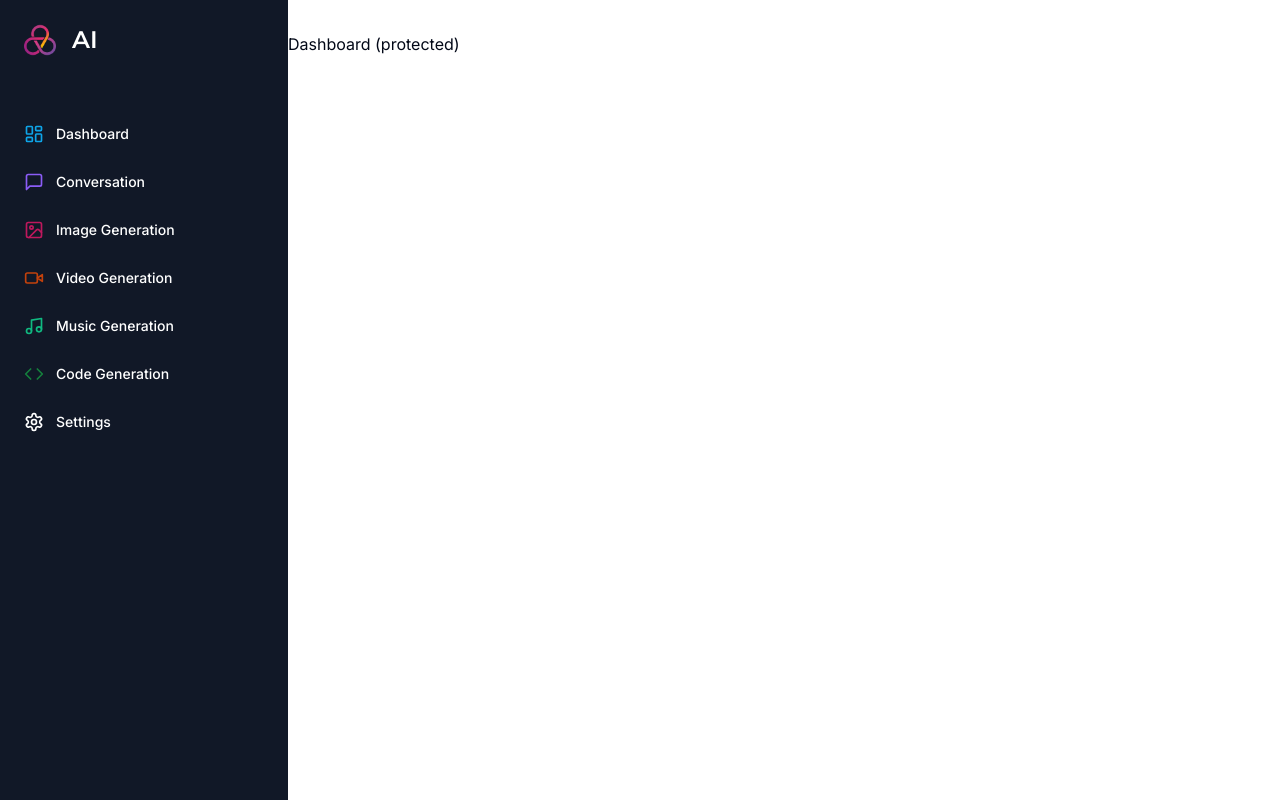
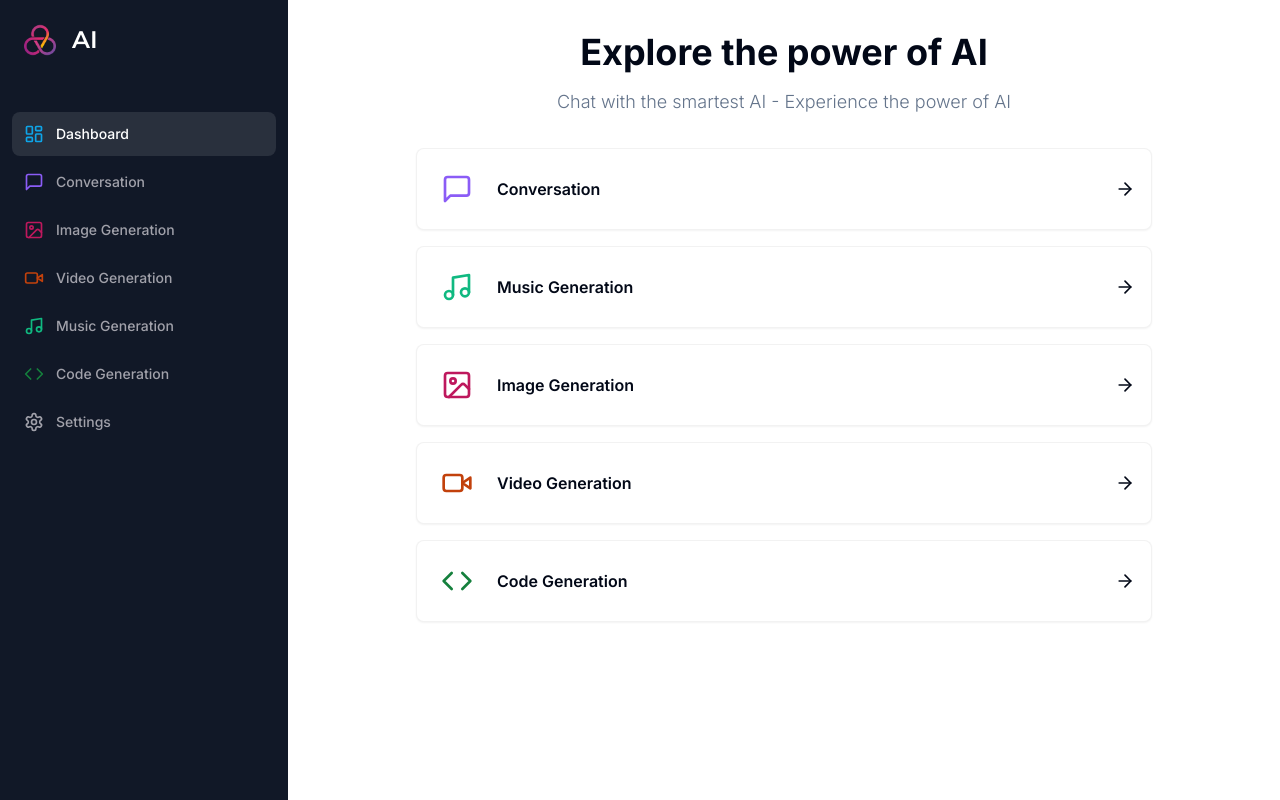
Before and after one commit to nikext/AI-Content-Generation-Platform, a Next.js app: page /dashboard in a window 1280 px wide. Built offline with nearby package versions, Linux system fonts and the light colour scheme.

Commit message:
implement and enhance dashboard page

```diff
--- a/app/(dashboard)/(routes)/dashboard/page.tsx
+++ b/app/(dashboard)/(routes)/dashboard/page.tsx
@@ -1,9 +1,43 @@
-const Dashboard = () => {
+"use client";
+
+import { ArrowRight } from "lucide-react";
+import { useRouter } from "next/navigation";
+
+import { Card } from "@/components/ui/card";
+import { cn } from "@/lib/utils";
+
+import { tools } from "@/constants";
+
+export default function HomePage() {
+  const router = useRouter();
+
   return (
     <div>
-      <p>Dashboard (protected)</p>
+      <div className="mb-8 space-y-4">
+        <h2 className="text-2xl md:text-4xl font-bold text-center">
+          Explore the power of AI
+        </h2>
+        <p className="text-muted-foreground font-light text-sm md:text-lg text-center">
+          Chat with the smartest AI - Experience the power of AI
+        </p>
+      </div>
+      <div className="px-4 md:px-20 lg:px-32 space-y-4">
+        {tools.map((tool) => (
+          <Card
+            onClick={() => router.push(tool.href)}
+            key={tool.href}
+            className="p-4 border-black/5 flex items-center justify-between hover:shadow-md transition cursor-pointer"
+          >
+            <div className="flex items-center gap-x-4">
+              <div className={cn("p-2 w-fit rounded-md", tool.bgColor)}>
+                <tool.icon className={cn("w-8 h-8", tool.color)} />
+              </div>
+              <div className="font-semibold">{tool.label}</div>
+            </div>
+            <ArrowRight className="w-5 h-5" />
+          </Card>
+        ))}
+      </div>
     </div>
   );
-};
-
-export default Dashboard;
+}
--- a/components/mobile-sidebar.tsx
+++ b/components/mobile-sidebar.tsx
@@ -4,8 +4,19 @@ import { Menu } from "lucide-react";
 import { Button } from "@/components/ui/button";
 import { Sheet, SheetContent, SheetTrigger } from "@/components/ui/sheet";
 import Sidebar from "@/components/sidebar";
+import { useEffect, useState } from "react";
 
 const MobileSidebar = () => {
+  const [isMounted, setIsMounted] = useState(false);
+
+  useEffect(() => {
+    setIsMounted(true);
+  }, []);
+
+  if (!isMounted) {
+    return null;
+  }
+
   return (
     <Sheet>
       <SheetTrigger>
--- a/components/sidebar.tsx
+++ b/components/sidebar.tsx
@@ -3,57 +3,68 @@
 import { Montserrat } from "next/font/google";
 import Image from "next/image";
 import Link from "next/link";
-import { Code, ImageIcon, LayoutDashboard, MessageSquare, Music, Settings, VideoIcon } from "lucide-react";
+import {
+  Code,
+  ImageIcon,
+  LayoutDashboard,
+  MessageSquare,
+  Music,
+  Settings,
+  VideoIcon,
+} from "lucide-react";
 
 import { cn } from "@/lib/utils";
+import { usePathname } from "next/navigation";
 
 const montserrat = Montserrat({ weight: "600", subsets: ["latin"] });
 
 const routes = [
   {
-      label: 'Dashboard',
+    label: "Dashboard",
     icon: LayoutDashboard,
-      href: '/dashboard',
-      color: "text-sky-500"
+    href: "/dashboard",
+    color: "text-sky-500",
   },
   {
-      label: 'Conversation',
+    label: "Conversation",
     icon: MessageSquare,
-      href: '/conversation',
+    href: "/conversation",
     color: "text-violet-500",
   },
   {
-      label: 'Image Generation',
+    label: "Image Generation",
     icon: ImageIcon,
     color: "text-pink-700",
-      href: '/image',
+    href: "/image",
   },
   {
-      label: 'Video Generation',
+    label: "Video Generation",
     icon: VideoIcon,
     color: "text-orange-700",
-      href: '/video',
+    href: "/video",
   },
   {
-      label: 'Music Generation',
+    label: "Music Generation",
     icon: Music,
     color: "text-emerald-500",
-      href: '/music',
+    href: "/music",
   },
   {
-      label: 'Code Generation',
+    label: "Code Generation",
     icon: Code,
     color: "text-green-700",
-      href: '/code',
+    href: "/code",
   },
   {
-      label: 'Settings',
+    label: "Settings",
     icon: Settings,
-      href: '/settings',
+    href: "/settings",
   },
 ];
 
 const Sidebar = () => {
+  const pathname = usePathname();
+
   return (
     <div className="space-y-4 py-4 flex flex-col h-full bg-[#111827] text-white">
       <div className="px-3 py-2 flex-1">
@@ -70,7 +81,9 @@ const Sidebar = () => {
               href={route.href}
               className={cn(
                 "text-sm group flex p-3 w-full justify-start font-medium cursor-pointer hover:text-white hover:bg-white/10 rounded-lg transition",
-
+                pathname === route.href
+                  ? "text-white bg-white/10"
+                  : "text-zinc-400"
               )}
             >
               <div className="flex items-center flex-1">
--- /dev/null
+++ b/components/ui/card.tsx
@@ -0,0 +1,79 @@
+import * as React from "react"
+
+import { cn } from "@/lib/utils"
+
+const Card = React.forwardRef<
+  HTMLDivElement,
+  React.HTMLAttributes<HTMLDivElement>
+>(({ className, ...props }, ref) => (
+  <div
+    ref={ref}
+    className={cn(
+      "rounded-lg border bg-card text-card-foreground shadow-sm",
+      className
+    )}
+    {...props}
+  />
+))
+Card.displayName = "Card"
+
+const CardHeader = React.forwardRef<
+  HTMLDivElement,
+  React.HTMLAttributes<HTMLDivElement>
+>(({ className, ...props }, ref) => (
+  <div
+    ref={ref}
+    className={cn("flex flex-col space-y-1.5 p-6", className)}
+    {...props}
+  />
+))
+CardHeader.displayName = "CardHeader"
+
+const CardTitle = React.forwardRef<
+  HTMLParagraphElement,
+  React.HTMLAttributes<HTMLHeadingElement>
+>(({ className, ...props }, ref) => (
+  <h3
+    ref={ref}
+    className={cn(
+      "text-2xl font-semibold leading-none tracking-tight",
+      className
+    )}
+    {...props}
+  />
+))
+CardTitle.displayName = "CardTitle"
+
+const CardDescription = React.forwardRef<
+  HTMLParagraphElement,
+  React.HTMLAttributes<HTMLParagraphElement>
+>(({ className, ...props }, ref) => (
+  <p
+    ref={ref}
+    className={cn("text-sm text-muted-foreground", className)}
+    {...props}
+  />
+))
+CardDescription.displayName = "CardDescription"
+
+const CardContent = React.forwardRef<
+  HTMLDivElement,
+  React.HTMLAttributes<HTMLDivElement>
+>(({ className, ...props }, ref) => (
+  <div ref={ref} className={cn("p-6 pt-0", className)} {...props} />
+))
+CardContent.displayName = "CardContent"
+
+const CardFooter = React.forwardRef<
+  HTMLDivElement,
+  React.HTMLAttributes<HTMLDivElement>
+>(({ className, ...props }, ref) => (
+  <div
+    ref={ref}
+    className={cn("flex items-center p-6 pt-0", className)}
+    {...props}
+  />
+))
+CardFooter.displayName = "CardFooter"
+
+export { Card, CardHeader, CardFooter, CardTitle, CardDescription, CardContent }
--- /dev/null
+++ b/constants.ts
@@ -0,0 +1,41 @@
+import { Code, ImageIcon, MessageSquare, Music, VideoIcon } from "lucide-react";
+
+export const MAX_FREE_COUNTS = 5;
+
+export const tools = [
+  {
+    label: 'Conversation',
+    icon: MessageSquare,
+    href: '/conversation',
+    color: "text-violet-500",
+    bgColor: "bg-violet-500/10",
+  },
+  {
+    label: 'Music Generation',
+    icon: Music,
+    href: '/music',
+    color: "text-emerald-500",
+    bgColor: "bg-emerald-500/10",
+  },
+  {
+    label: 'Image Generation',
+    icon: ImageIcon,
+    color: "text-pink-700",
+    bgColor: "bg-pink-700/10",
+    href: '/image',
+  },
+  {
+    label: 'Video Generation',
+    icon: VideoIcon,
+    color: "text-orange-700",
+    bgColor: "bg-orange-700/10",
+    href: '/video',
+  },
+  {
+    label: 'Code Generation',
+    icon: Code,
+    color: "text-green-700",
+    bgColor: "bg-green-700/10",
+    href: '/code',
+  },
+];
```
Also changed, not shown: 1 other file (tests, documents, lock files or other folders). Lines whose indentation alone changed are shown as unchanged.
